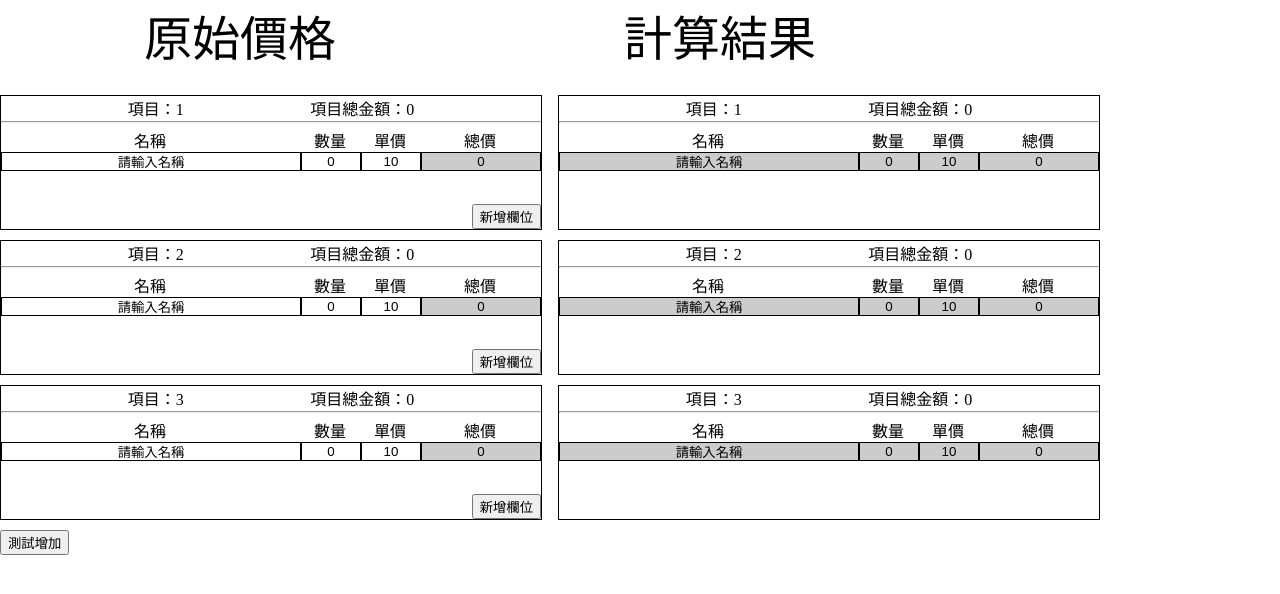
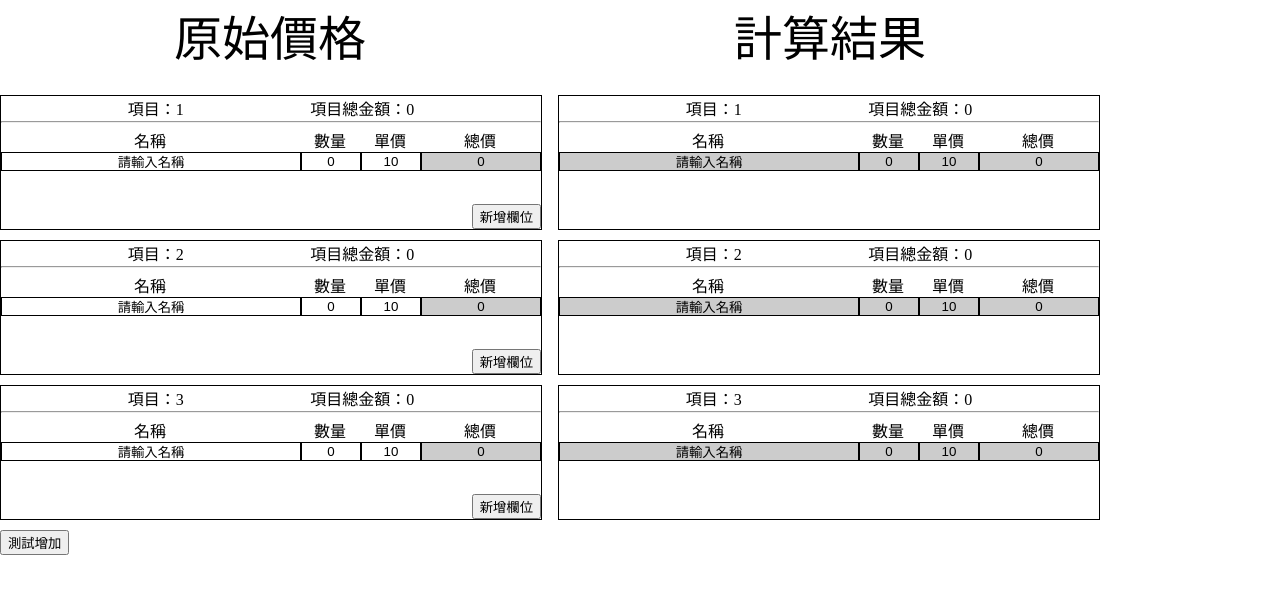
Before and after one commit to ProFusionInformationTechnology/Calculate-quote, an Angular app: page / in a window 1280 px wide. Shown: the top 594 px of the page. Built offline with nearby package versions, Linux system fonts and the light colour scheme.

Commit message:
[修正] 修正標題寬度與位置

```diff
--- a/src/app/app.component.scss
+++ b/src/app/app.component.scss
@@ -1,10 +1,11 @@
 .title-area {
-    width: 960px;
+    width: 1100px;
     display: flex;
     flex-direction: row;
+    justify-content: space-between;
     margin-bottom: 25px;
     span {
-        width: 480px;
+        width: 540px;
         font-size: 48px;
         text-align: center;
     }
```
